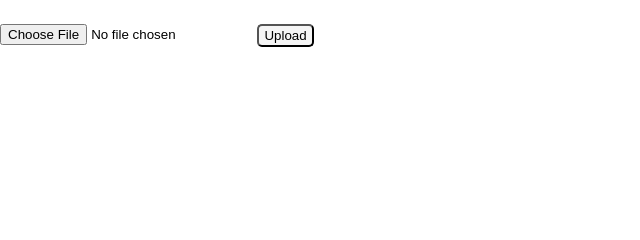
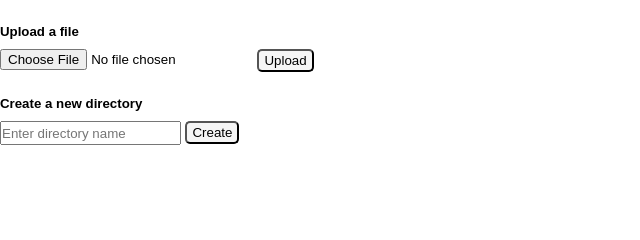
Before and after one commit to VytautasKaz/file-browser, a PHP site: page /?path=1 in a window 1280 px wide; the page is wider, and only the part inside the window is pictured. Shown: the part 200-440 px from the top of that part, without its empty margins (0-640 px from the left). Run offline with PHP 8.4, Linux system fonts and the light colour scheme.

Commit message:
ability to create a new directory

```diff
--- a/index.php
+++ b/index.php
@@ -56,6 +56,14 @@
             print("<script type=\"text/javascript\">alert('File uploaded successfully!')</script>");
         }
     }
+
+    // Create new dir logic
+
+    if (isset($_POST['directory'])) {
+        $newDir = $_GET['path'] . $_POST['directory'];
+        mkdir($newDir);
+    }
+
     ?>
     <h1>File Browser</h1>
 
@@ -111,11 +119,17 @@
         }
         print('</table>');
 
-        print('<form class="upload-form" action="" method="POST" enctype="multipart/form-data">
+        print('<h5>Upload a file</h5>
+               <form class="upload-form" action="" method="POST" enctype="multipart/form-data">
                     <input type="file" name="upload" />
                     <button type="submit">Upload</button>
                </form>');
 
+        print('<h5>Create a new directory</h5>
+               <form class="new-dir" action="" method="POST" enctype="multipart/form-data">
+                    <input type="text" name="directory" placeholder="Enter directory name"/>
+                    <button type="submit">Create</button>
+               </form>');
 
         // "Back" button logic
 
--- a/style.css
+++ b/style.css
@@ -76,5 +76,21 @@ td {
 }
 
 .upload-form {
+  display: inline-block;
+  width: 100%;
+  margin-top: 10px;
+}
+
+h5 {
   margin-top: 24px;
 }
+
+.new-dir {
+  display: inline-block;
+  width: 100%;
+  margin-top: 10px;
+}
+
+.new-dir > input {
+  height: 24px;
+}
```
